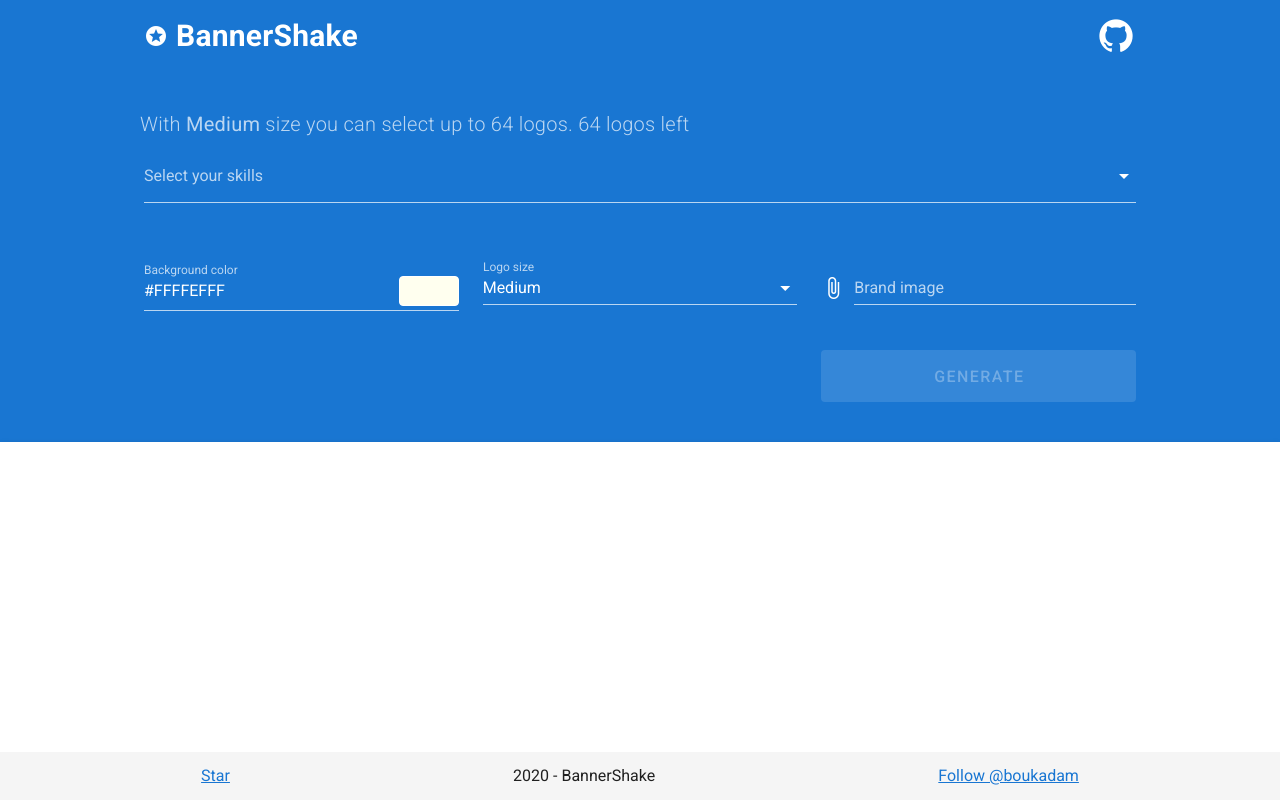
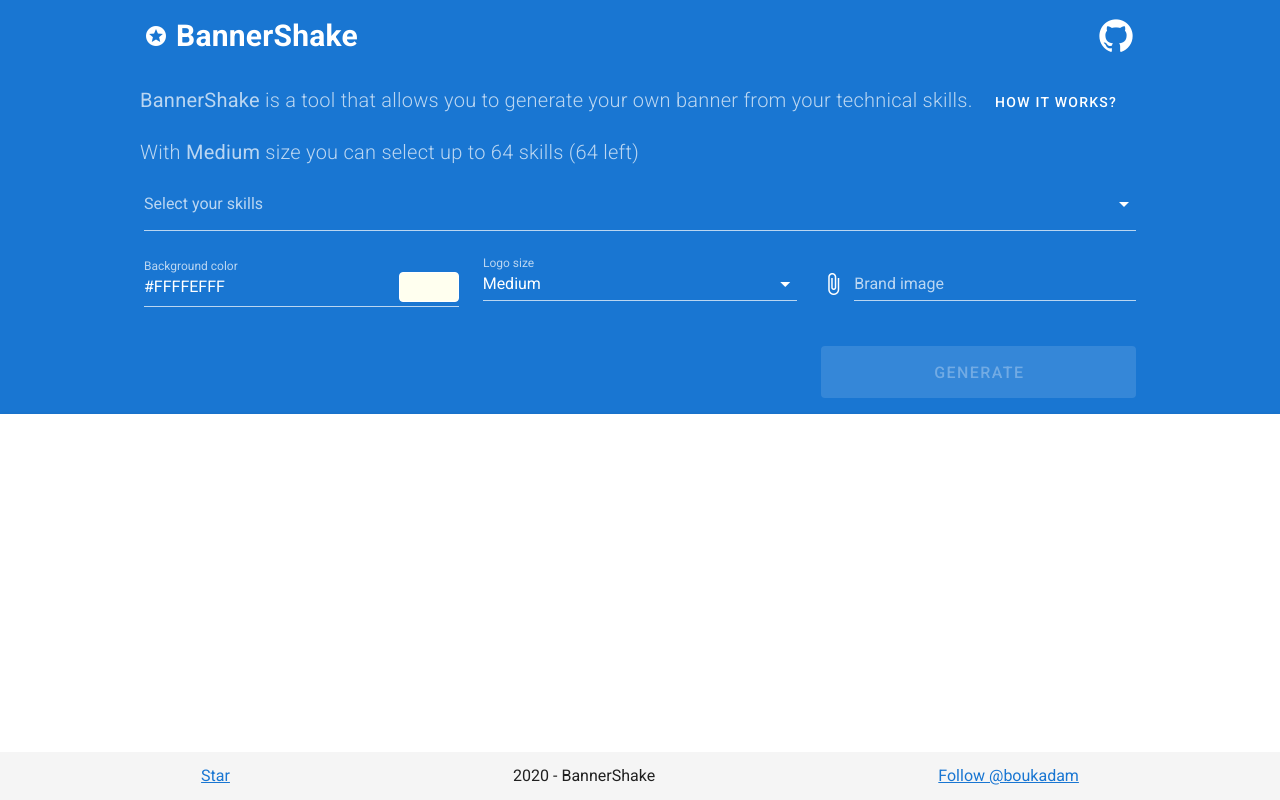
Before and after one commit to boukadam/bannershake, a Vue app: page / in a window 1280 px wide. Built offline with nearby package versions, Linux system fonts and the light colour scheme.

Commit message:
Add help

```diff
--- a/public/index.html
+++ b/public/index.html
@@ -1,7 +1,7 @@
 <!DOCTYPE html>
 <html lang="en">
 <head>
-    <title>Skills Banner Generator</title>
+    <title>BannerShake - Skills Banner Generator</title>
     <meta charset="utf-8">
     <meta http-equiv="X-UA-Compatible" content="IE=edge">
     <meta name="viewport" content="width=device-width,initial-scale=1.0">
@@ -10,10 +10,21 @@
     <link rel="stylesheet" href="https://fonts.googleapis.com/css?family=Roboto:100,300,400,500,700,900">
     <link rel="stylesheet" href="https://cdn.jsdelivr.net/npm/@mdi/font@latest/css/materialdesignicons.min.css">
     <script async defer src="https://buttons.github.io/buttons.js"></script>
+    <!-- Global site tag (gtag.js) - Google Analytics -->
+    <script async src="https://www.googletagmanager.com/gtag/js?id=G-LLFS5ZG04K"></script>
+    <script>
+        window.dataLayer = window.dataLayer || [];
+        function gtag() {
+            dataLayer.push(arguments);
+        }
+        gtag('js', new Date());
+        gtag('config', 'G-LLFS5ZG04K');
+    </script>
 </head>
 <body>
 <noscript>
-      <strong>We're sorry but <%= htmlWebpackPlugin.options.title %> doesn't work properly without JavaScript enabled. Please enable it to continue.</strong>
+    <strong>We're sorry but <%= htmlWebpackPlugin.options.title %> doesn't work properly without JavaScript enabled. Please enable it to
+        continue.</strong>
 </noscript>
 <div id="app"></div>
 <!-- built files will be auto injected -->
--- a/src/App.vue
+++ b/src/App.vue
@@ -1,7 +1,7 @@
 <template>
   <v-app>
     <v-card color="primary" flat tile dark>
-      <v-card color="primary" flat tile dark max-width="1024px" class="mx-auto mb-6">
+      <v-card color="primary" flat tile dark max-width="1024px" class="mx-auto">
         <v-card-title>
           <v-icon>mdi-star-circle</v-icon>
           <h2 class="ml-2">BannerShake</h2>
@@ -10,11 +10,50 @@
             <v-icon x-large>mdi-github</v-icon>
           </a>
         </v-card-title>
-        <v-card-text class="mt-12">
+        <v-card-text class="mt-6">
           <v-row align="center">
             <span class="ml-2 mb-4 font-weight-light title">
-              With <strong>{{ getLogoSizeLabel(logoSize) }}</strong> size you can select up to {{ nbLogoTotal }} logos.
-              {{ nbLogoTotal - selected.length }} logos left
+              <strong>BannerShake</strong> is a tool that allows you to generate your own banner from your technical skills.
+              <v-dialog v-model="dialog" scrollable max-width="800px">
+                <template v-slot:activator="{ on, attrs }">
+                  <v-btn text v-bind="attrs" v-on="on">
+                    How it works?
+                  </v-btn>
+                </template>
+                <v-card max-height="700px">
+                  <v-card-title>
+                    <span>How it works</span>
+                    <v-spacer></v-spacer>
+                    <v-icon @click="dialog = false">mdi-close</v-icon>
+                  </v-card-title>
+                  <v-divider></v-divider>
+                  <v-card-text class="my-4 font-weight-light title">
+                    <p>
+                      First, select the skills you want to highlight.
+                    </p>
+                    <p>
+                      Then, choose the background color and then the size of the skills logos (be careful, the number of skills displayed depends
+                      on the size you choose).
+                    </p>
+                    <p>
+                      You can even add an image of your choice which will be displayed on the left side of the banner.
+                    </p>
+                    <p>
+                      For example, an old project that I did called <strong>Wafood</strong> was done with
+                    </p>
+                    <v-img :src="require('./static/examples/wafood-skills-banner.png')" />
+                  </v-card-text>
+                  <v-divider></v-divider>
+                  <v-card-actions>
+                    <v-spacer></v-spacer>
+                    <v-btn color="success" text x-large @click="dialog = false">Got it!</v-btn>
+                  </v-card-actions>
+                </v-card>
+              </v-dialog>
+            </span>
+            <span class="ml-2 mb-4 font-weight-light title">
+              With <strong>{{ getLogoSizeLabel(logoSize) }}</strong> size you can select up to {{ nbLogoTotal }} skills
+              ({{ nbLogoTotal - selected.length }} left)
             </span>
           </v-row>
           <v-autocomplete
@@ -41,8 +80,6 @@
               </v-chip>
             </template>
           </v-autocomplete>
-        </v-card-text>
-        <v-card-text>
           <v-row align="center">
             <v-col cols="4">
               <v-text-field v-model="backgroundColor" label="Background color" hide-details readonly class="ma-0 pa-0">
@@ -155,7 +192,8 @@
     colorPickerMenu: false,
     brandImage: null,
     maxBrandImageWidth: 100 * 4,
-    maxBrandImageHeight: 100 * 4
+    maxBrandImageHeight: 100 * 4,
+    dialog: false
   }),
   computed: {
     logoArea() {
@@ -267,7 +305,7 @@
           let xLine = (2 * x) + width;
           let yLine = _this.canvasHeight / 8;
           ctx.beginPath();
-          ctx.moveTo(xLine,yLine);
+          ctx.moveTo(xLine, yLine);
           ctx.lineTo(xLine, 7 * yLine);
           ctx.lineWidth = 4;
           ctx.strokeStyle = '#616161FF';
```
Also changed, not shown: src/assets/logo.svg (deleted), src/static/examples/wafood-skills-banner.png (added). Lines whose indentation alone changed are shown as unchanged.
